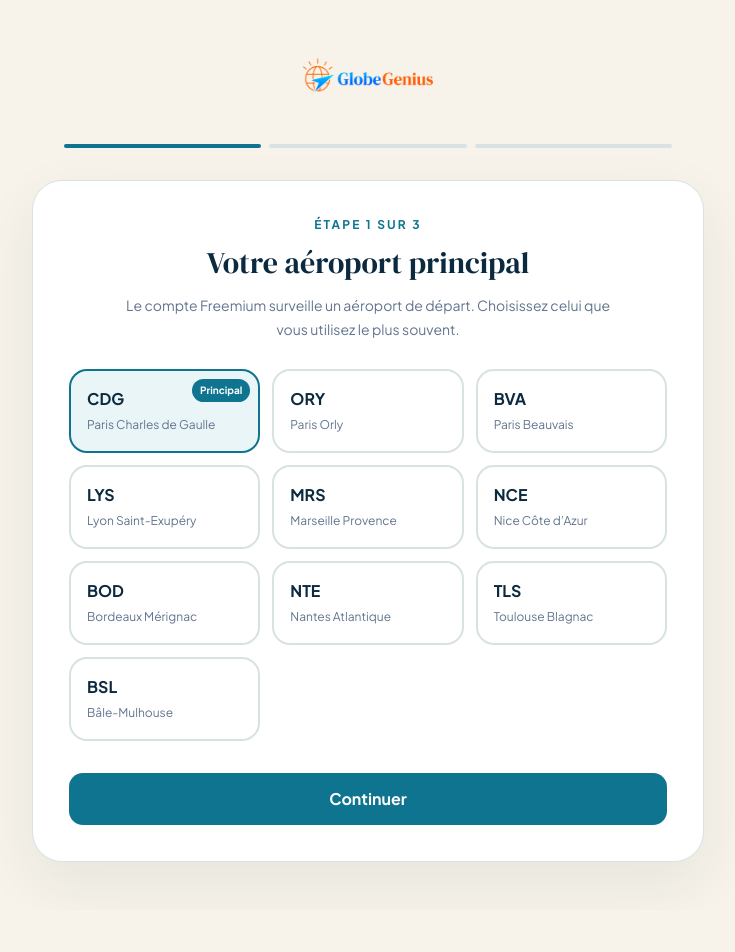
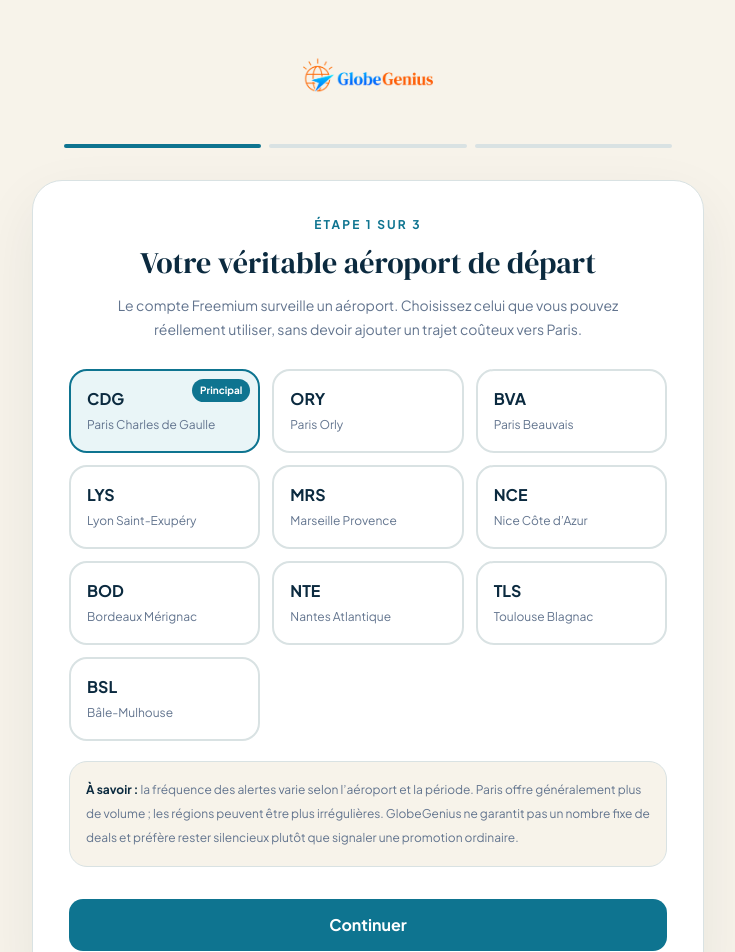
Before and after one commit to pachasandco/globagenius, a Next.js app in the folder frontend/: page /onboarding in a window 1280 px wide. Shown: the top 952 px of the page, without its empty margins (272-1007 px from the left). Before the commit the page ends 910 px from the top, so only its background shows below. Built offline with nearby package versions, Linux system fonts and the light colour scheme; no server answers; sample sign-in values are in the browser's storage.

Commit message:
Explique la fréquence variable des alertes pendant l’onboarding

```diff
--- a/frontend/src/app/onboarding/page.tsx
+++ b/frontend/src/app/onboarding/page.tsx
@@ -97,9 +97,9 @@ export default function OnboardingPage() {
           {step === 1 && (
             <div>
               <p className="text-center text-xs font-bold uppercase tracking-[0.18em] text-[#0E7490]">Étape 1 sur 3</p>
-              <h1 className="mt-3 text-center font-[family-name:var(--font-dm-serif)] text-3xl">Votre aéroport principal</h1>
+              <h1 className="mt-3 text-center font-[family-name:var(--font-dm-serif)] text-3xl">Votre véritable aéroport de départ</h1>
               <p className="mx-auto mt-3 max-w-lg text-center text-sm leading-6 text-slate-500">
-                Le compte Freemium surveille un aéroport de départ. Choisissez celui que vous utilisez le plus souvent.
+                Le compte Freemium surveille un aéroport. Choisissez celui que vous pouvez réellement utiliser, sans devoir ajouter un trajet coûteux vers Paris.
               </p>
 
               <div className="mt-7 grid grid-cols-2 gap-3 md:grid-cols-3">
@@ -120,6 +120,10 @@ export default function OnboardingPage() {
                 })}
               </div>
 
+              <div className="mt-5 rounded-2xl border border-[#D9E2E3] bg-[#F7F3EA] p-4 text-xs leading-6 text-slate-500">
+                <strong className="text-[#0B2A3F]">À savoir :</strong> la fréquence des alertes varie selon l’aéroport et la période. Paris offre généralement plus de volume ; les régions peuvent être plus irrégulières. GlobeGenius ne garantit pas un nombre fixe de deals et préfère rester silencieux plutôt que signaler une promotion ordinaire.
+              </div>
+
               <button type="button" onClick={() => setStep(2)} className="mt-8 w-full rounded-xl bg-[#0E7490] py-3.5 font-bold text-white hover:bg-[#0A6078]">
                 Continuer
               </button>
@@ -131,7 +135,7 @@ export default function OnboardingPage() {
               <p className="text-center text-xs font-bold uppercase tracking-[0.18em] text-[#0E7490]">Étape 2 sur 3</p>
               <h1 className="mt-3 text-center font-[family-name:var(--font-dm-serif)] text-3xl">Votre formule Freemium</h1>
               <p className="mx-auto mt-3 max-w-lg text-center text-sm leading-6 text-slate-500">
-                Vous recevrez les meilleurs allers-retours vérifiés depuis {airport}, dans la limite du quota gratuit.
+                Vous recevrez les meilleurs allers-retours vérifiés depuis {airport}, dans la limite du quota gratuit et uniquement lorsqu’un prix mérite réellement votre attention.
               </p>
 
               <div className="mt-7 grid gap-3 sm:grid-cols-3">
@@ -160,7 +164,7 @@ export default function OnboardingPage() {
               </div>
 
               <div className="mt-5 rounded-2xl border border-[#FF7A59]/25 bg-[#FFF0EA] p-4 text-sm leading-6 text-slate-600">
-                Les allers simples, les combos malins, plusieurs aéroports et les alertes sans quota seront réservés au futur Premium à 49 € par an.
+                Les allers simples, les combos malins, plusieurs aéroports et les alertes sans quota seront réservés au futur Premium à 49 € par an. Premium débloque toutes les opportunités qualifiées, mais ne crée pas artificiellement des deals lorsqu’un aéroport est calme.
               </div>
 
               {error && <div className="mt-5 rounded-xl bg-red-50 px-4 py-3 text-sm text-red-600">{error}</div>}
```
